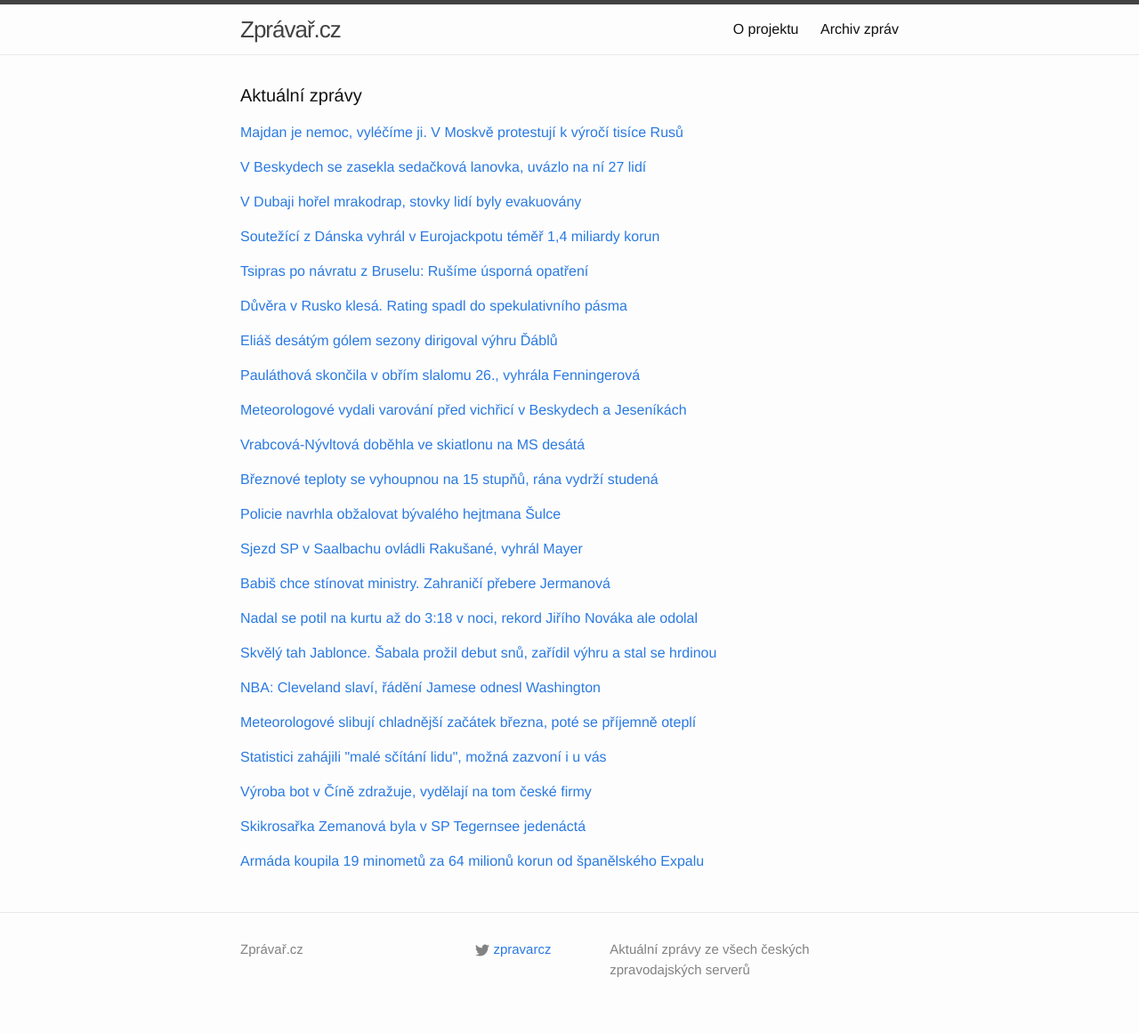
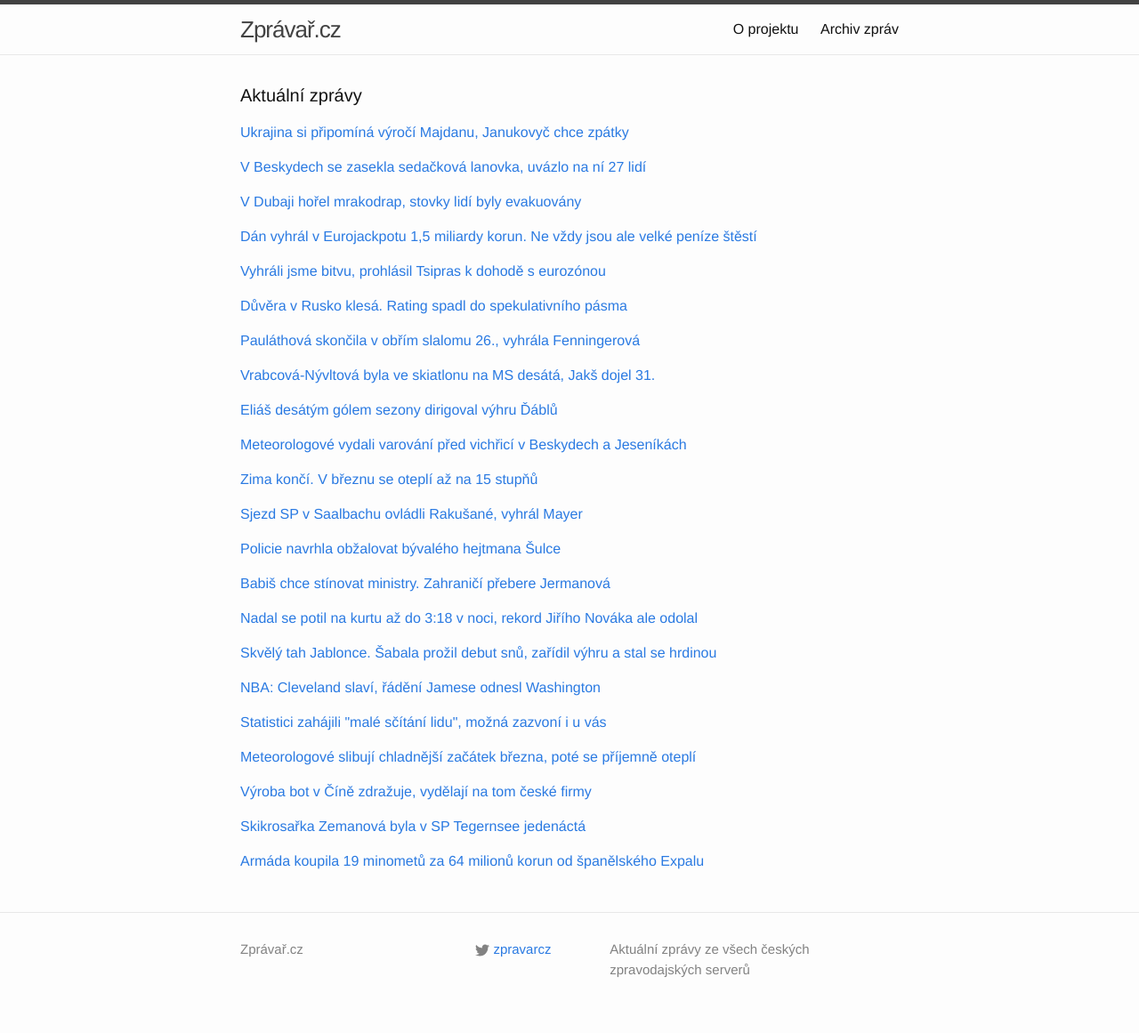
Before and after one commit to adliska/zpravar, a Jekyll site: the page built from index.html, in a window 1280 px wide. Shown: the whole page at 89% size. Built offline with Jekyll 4.4.1, drawn with Linux system fonts in a browser that asks for light colours.

Commit message:
zpravar news update

```diff
--- a/index.html
+++ b/index.html
@@ -5,9 +5,10 @@ layout: default
 <div class="home">
     <h1 class="page-heading">Aktuální zprávy</h1>
 
-<p><a href="javascript:;" onclick="toggle_visibility('zpravy0')">Majdan je nemoc, vyléčíme ji. V Moskvě protestují k výročí tisíce Rusů</a></p>
+<p><a href="javascript:;" onclick="toggle_visibility('zpravy0')">Ukrajina si připomíná výročí Majdanu, Janukovyč chce zpátky</a></p>
 <div id="zpravy0" style="display:none">
 <ul>
+<li><a href=http://www.tyden.cz/rubriky/zahranici/rusko-a-okoli/ukrajina-si-pripomina-vyroci-majdanu-janukovyc-chce-zpatky_334110.html>Ukrajina si připomíná výročí Majdanu, Janukovyč chce zpátky - www.tyden.cz</a></li>
 <li><a href=http://zpravy.idnes.cz/vyroci-majdanu-si-pripominaji-tisice-lidi-v-moskve-protestem-svolal-ho-antimajdan-g2d-/zahranicni.aspx?c=A150221_121228_zahranicni_im>Majdan je nemoc, vyléčíme ji. V Moskvě protestují k výročí tisíce Rusů - zpravy.idnes.cz</a></li>
 <li><a href=http://zahranicni.ihned.cz/rusko/c1-63572370-ruske-vlajky-i-napisy-chcipni-ameriko-moskvou-sel-dav-odpurcu-majdanu>Ruské vlajky i nápisy Chcípni, Ameriko. Moskvou šel dav odpůrců Majdanu - zahranicni.ihned.cz</a></li>
 <li><a href=http://zahranicni.ihned.cz/rusko/c1-63570620-kerry-nebudeme-hrat-podle-ruskych-pravidel-chystame-dalsi-sankce>Kerry: Nebudeme hrát podle ruských pravidel, chystáme další sankce - zahranicni.ihned.cz</a></li>
@@ -61,9 +62,10 @@ layout: default
 <li><a href=http://www.rozhlas.cz/_zprava/v-dubaji-horela-jedna-z-nejvyssich-obytnych-budov-sveta-hasici-pozar-uhasili--1458232>V Dubaji hoří mrakodrap Torch, jedna z nejvyšších obytných budov světa - www.rozhlas.cz</a></li>
 <li><a href=http://www.rozhlas.cz/_zprava/v-dubaji-hori-mrakodrap-torch-jedna-z-nejvyssich-obytnych-budov-sveta--1458232>V Dubaji hoří mrakodrap Torch, jedna z nejvyšších obytných budov světa - www.rozhlas.cz</a></li>
 </ul>
-</div><p><a href="javascript:;" onclick="toggle_visibility('zpravy3')">Soutežící z Dánska vyhrál v Eurojackpotu téměř 1,4 miliardy korun</a></p>
+</div><p><a href="javascript:;" onclick="toggle_visibility('zpravy3')">Dán vyhrál v Eurojackpotu 1,5 miliardy korun. Ne vždy jsou ale velké peníze štěstí</a></p>
 <div id="zpravy3" style="display:none">
 <ul>
+<li><a href=http://www.rozhlas.cz/_zprava/dan-vyhral-v-eurojackpotu-15-miliardy-korun-ne-vzdy-jsou-ale-velke-penize-stesti--1458319>Dán vyhrál v Eurojackpotu 1,5 miliardy korun. Ne vždy jsou ale velké peníze štěstí - www.rozhlas.cz</a></li>
 <li><a href=http://www.ceskatelevize.cz/ct24/ekonomika/302421-soutezici-z-danska-vyhral-v-eurojackpotu-temer-1-4-miliardy-korun/>Soutežící z Dánska vyhrál v Eurojackpotu téměř 1,4 miliardy korun - www.ceskatelevize.cz</a></li>
 <li><a href=http://zpravy.e15.cz/byznys/obchod-a-sluzby/eurojackpot-padl-soutezici-z-danska-vyhral-1-4-miliardy-korun-1165217>Eurojackpot padl, soutěžící z Dánska vyhrál 1,4 miliardy korun - zpravy.e15.cz</a></li>
 <li><a href=http://ekonomika.idnes.cz/rekordni-vyhra-v-eurojackpotu-dey-/eko-zahranicni.aspx?c=A150221_094851_eko-zahranicni_cen>Rekordní výhra v Eurojackoptu padla v Dánsku, činí 1,4 miliardy - ekonomika.idnes.cz</a></li>
@@ -73,9 +75,10 @@ layout: default
 <li><a href=http://www.financninoviny.cz/zpravodajstvi/zpravy/v-dansku-padla-jedna-z-nejvetsich-vyher-eurojackpotu/1184054>V Dánsku padla jedna z největších výher Eurojackpotu - www.financninoviny.cz</a></li>
 <li><a href=http://www.ceskatelevize.cz/ct24/ekonomika/302421-soutezici-z-danska-vyhral-v-eurojackpotu-temer-50-milionu-eur/>Soutežící z Dánska vyhrál v Eurojackpotu téměř 50 milionů eur - www.ceskatelevize.cz</a></li>
 </ul>
-</div><p><a href="javascript:;" onclick="toggle_visibility('zpravy4')">Tsipras po návratu z Bruselu: Rušíme úsporná opatření</a></p>
+</div><p><a href="javascript:;" onclick="toggle_visibility('zpravy4')">Vyhráli jsme bitvu, prohlásil Tsipras k dohodě s eurozónou</a></p>
 <div id="zpravy4" style="display:none">
 <ul>
+<li><a href=http://zpravy.e15.cz/zahranicni/politika/vyhrali-jsme-bitvu-prohlasil-tsipras-k-dohode-s-eurozonou-1165245>Vyhráli jsme bitvu, prohlásil Tsipras k dohodě s eurozónou - zpravy.e15.cz</a></li>
 <li><a href=http://echo24.cz/a/ibLWR>Tsipras po návratu z Bruselu: Rušíme úsporná opatření - echo24.cz</a></li>
 <li><a href=http://www.novinky.cz/ekonomika/362272-recka-vlada-udajne-zabranila-tomu-aby-ji-eurozona-zardousila.html>Řecká vláda údajně zabránila tomu, aby ji eurozóna „zardousila” - www.novinky.cz</a></li>
 <li><a href=http://www.ceskatelevize.cz/ct24/svet/302440-recky-premier-vyhrali-jsme-dilci-bitvu-boj-pokracuje/>Řecký premiér: Vyhráli jsme dílčí bitvu, boj pokračuje - www.ceskatelevize.cz</a></li>
@@ -95,8 +98,28 @@ layout: default
 <li><a href=http://byznys.ihned.cz/c1-63569960-rusko-se-propadlo-do-spekulativniho-pasma-moody-s-mu-snizila-rating-na-ba1>Rusko se propadlo do spekulativního pásma. Moody's mu snížila rating na Ba1 - byznys.ihned.cz</a></li>
 <li><a href=http://www.financninoviny.cz/zpravodajstvi/zpravy/moody-s-snizila-rating-ruska-do-spekulativniho-pasma/1184001>Moody's snížila rating Ruska do spekulativního pásma - www.financninoviny.cz</a></li>
 </ul>
-</div><p><a href="javascript:;" onclick="toggle_visibility('zpravy6')">Eliáš desátým gólem sezony dirigoval výhru Ďáblů</a></p>
+</div><p><a href="javascript:;" onclick="toggle_visibility('zpravy6')">Pauláthová skončila v obřím slalomu 26., vyhrála Fenningerová</a></p>
 <div id="zpravy6" style="display:none">
+<ul>
+<li><a href=http://www.sportovninoviny.cz/zpravy/paulathova-skoncila-v-obrim-slalomu-26-vyhrala-fenningerova/1184078>Pauláthová skončila v obřím slalomu 26., vyhrála Fenningerová - www.sportovninoviny.cz</a></li>
+<li><a href=http://www.rozhlas.cz/_zprava/paulathova-zajelav-v-mariboru-svuj-nejlepsi-vysledek-v-sp-dojela-26--1458281>Pauláthová zajelav v Mariboru svůj nejlepší výsledek v SP. Dojela 26. - www.rozhlas.cz</a></li>
+<li><a href=http://www.rozhlas.cz/_zprava/paulathova-utoci-v-mariboru-na-nejlepsi-vysledek-kariery-po-prvnim-kole-je-21--1458281>Pauláthová útočí v Mariboru na nejlepší výsledek kariéry. Po prvním kole je 21. - www.rozhlas.cz</a></li>
+<li><a href=http://www.denik.cz/zimni_sporty/paulathova-utoci-v-obrim-slalomu-na-body-po-prvni-jizde-je-jednadvacata-20150221.html>Pauláthová útočí v obřím slalomu na body, po první jízdě je jednadvacátá - www.denik.cz</a></li>
+<li><a href=http://sport.idnes.cz/lyrovani-sp-obri-slalom-paulathova-duh-/lyzovani.aspx?c=A150221_113311_lyzovani_rou>Pauláthová pojede v Mariboru druhé kolo obřího slalomu, vede Fenningerová - sport.idnes.cz</a></li>
+<li><a href=http://www.sportovninoviny.cz/zpravy/paulathova-je-po-1-kole-obriho-slalomu-v-mariboru-na-21-miste/1184078>Pauláthová je po 1. kole obřího slalomu v Mariboru na 21. místě - www.sportovninoviny.cz</a></li>
+</ul>
+</div><p><a href="javascript:;" onclick="toggle_visibility('zpravy7')">Vrabcová-Nývltová byla ve skiatlonu na MS desátá, Jakš dojel 31.</a></p>
+<div id="zpravy7" style="display:none">
+<ul>
+<li><a href=http://www.sportovninoviny.cz/zpravy/vrabcova-nyvltova-byla-ve-skiatlonu-na-ms-desata-jaks-dojel-31-/1184105>Vrabcová-Nývltová byla ve skiatlonu na MS desátá, Jakš dojel 31. - www.sportovninoviny.cz</a></li>
+<li><a href=http://sport.aktualne.cz/vrabcova-nyvltova-dobehla-ve-skiatlonu-na-ms-desata/r~81c59154b9c911e4a10c0025900fea04/>Vrabcová-Nývltová doběhla ve skiatlonu na MS desátá - sport.aktualne.cz</a></li>
+<li><a href=http://sport.idnes.cz/beh-na-lyzich-ms-falun-skiatlon-zen-dtu-/lyzovani.aspx?c=A150221_135205_lyzovani_rou>Vrabcová-Nývltová skončila na MS desátá ve skiatlonu, vyhrála Johaugová - sport.idnes.cz</a></li>
+<li><a href=http://www.rozhlas.cz/_zprava/skiatlon-na-ms-vyhrala-norka-johaugova-vrabcovanyvltova-dobehla-10--1458299>Skiatlon na MS vyhrála Norka Johaugová, Vrabcová-Nývltová doběhla 10. - www.rozhlas.cz</a></li>
+<li><a href=http://www.denik.cz/zimni_sporty/perfektni-vstup-do-ms-vrabcova-ve-skiatlonu-uzavrela-elitni-desitku-20150221.html>Perfektní vstup do MS. Vrabcová ve skiatlonu uzavřela elitní desítku - www.denik.cz</a></li>
+<li><a href=http://www.sportovninoviny.cz/zpravy/vrabcova-nyvltova-dobehla-ve-skiatlonu-na-ms-desata/1184105>Vrabcová-Nývltová doběhla ve skiatlonu na MS desátá - www.sportovninoviny.cz</a></li>
+</ul>
+</div><p><a href="javascript:;" onclick="toggle_visibility('zpravy8')">Eliáš desátým gólem sezony dirigoval výhru Ďáblů</a></p>
+<div id="zpravy8" style="display:none">
 <ul>
 <li><a href=http://sport.aktualne.cz/elias-desatym-golem-sezony-dirigoval-vyhru-dablu/r~ee2c7902b99711e4ba57002590604f2e/>Eliáš desátým gólem sezony dirigoval výhru Ďáblů - sport.aktualne.cz</a></li>
 <li><a href=http://www.tyden.cz/rubriky/sport/hokej/nhl/dablove-vyhrali-podruhe-za-sebou-skoroval-i-elias_334080.html>Ďáblové vyhráli podruhé za sebou, skóroval i Eliáš - www.tyden.cz</a></li>
@@ -105,18 +128,8 @@ layout: default
 <li><a href=http://hokej.idnes.cz/tlusty-asistoval-u-vyhry-caroliny-dup-/nhl.aspx?c=A150221_070708_nhl_Mkr>Tlustý asistoval u výhry Caroliny, Neuvirth pochytal 40 střel Rangers - hokej.idnes.cz</a></li>
 <li><a href=http://www.sportovninoviny.cz/zpravy/elias-svym-desatym-golem-prispel-k-vyhre-new-jersey/1184019>Eliáš svým desátým gólem přispěl k výhře New Jersey - www.sportovninoviny.cz</a></li>
 </ul>
-</div><p><a href="javascript:;" onclick="toggle_visibility('zpravy7')">Pauláthová skončila v obřím slalomu 26., vyhrála Fenningerová</a></p>
-<div id="zpravy7" style="display:none">
-<ul>
-<li><a href=http://www.sportovninoviny.cz/zpravy/paulathova-skoncila-v-obrim-slalomu-26-vyhrala-fenningerova/1184078>Pauláthová skončila v obřím slalomu 26., vyhrála Fenningerová - www.sportovninoviny.cz</a></li>
-<li><a href=http://www.rozhlas.cz/_zprava/paulathova-zajelav-v-mariboru-svuj-nejlepsi-vysledek-v-sp-dojela-26--1458281>Pauláthová zajelav v Mariboru svůj nejlepší výsledek v SP. Dojela 26. - www.rozhlas.cz</a></li>
-<li><a href=http://www.rozhlas.cz/_zprava/paulathova-utoci-v-mariboru-na-nejlepsi-vysledek-kariery-po-prvnim-kole-je-21--1458281>Pauláthová útočí v Mariboru na nejlepší výsledek kariéry. Po prvním kole je 21. - www.rozhlas.cz</a></li>
-<li><a href=http://www.denik.cz/zimni_sporty/paulathova-utoci-v-obrim-slalomu-na-body-po-prvni-jizde-je-jednadvacata-20150221.html>Pauláthová útočí v obřím slalomu na body, po první jízdě je jednadvacátá - www.denik.cz</a></li>
-<li><a href=http://sport.idnes.cz/lyrovani-sp-obri-slalom-paulathova-duh-/lyzovani.aspx?c=A150221_113311_lyzovani_rou>Pauláthová pojede v Mariboru druhé kolo obřího slalomu, vede Fenningerová - sport.idnes.cz</a></li>
-<li><a href=http://www.sportovninoviny.cz/zpravy/paulathova-je-po-1-kole-obriho-slalomu-v-mariboru-na-21-miste/1184078>Pauláthová je po 1. kole obřího slalomu v Mariboru na 21. místě - www.sportovninoviny.cz</a></li>
-</ul>
-</div><p><a href="javascript:;" onclick="toggle_visibility('zpravy8')">Meteorologové vydali varování před vichřicí v Beskydech a Jeseníkách </a></p>
-<div id="zpravy8" style="display:none">
+</div><p><a href="javascript:;" onclick="toggle_visibility('zpravy9')">Meteorologové vydali varování před vichřicí v Beskydech a Jeseníkách </a></p>
+<div id="zpravy9" style="display:none">
 <ul>
 <li><a href=http://www.lidovky.cz/meteorologove-vydali-varovani-pred-vichrici-v-beskydech-a-jesenikach-12o-/zpravy-domov.aspx?c=A150221_090608_ln_domov_mct>Meteorologové vydali varování před vichřicí v Beskydech a Jeseníkách  - www.lidovky.cz</a></li>
 <li><a href=http://www.denik.cz/z_domova/silny-vitr-zasahl-severovychod-ceska-na-horach-dosahuje-rychlosti-az-110-km-h-20.html>Silný vítr zasáhl severovýchod Česka, na horách dosahuje rychlosti až 110 km/h - www.denik.cz</a></li>
@@ -124,38 +137,30 @@ layout: default
 <li><a href=http://www.ceskenoviny.cz/zpravy/zpravy/silny-vitr-dnes-zasahl-severovychod-ceska/1184033>Silný vítr dnes zasáhl severovýchod Česka - www.ceskenoviny.cz</a></li>
 <li><a href=http://zpravy.aktualne.cz/pocasi/cesko-zasahl-silny-vitr-meteorologove-doporucuji-nevychazet/r~265f2f28b99c11e498be002590604f2e/>Česko zasáhl silný vítr. Meteorologové doporučují nevycházet - zpravy.aktualne.cz</a></li>
 </ul>
-</div><p><a href="javascript:;" onclick="toggle_visibility('zpravy9')">Vrabcová-Nývltová doběhla ve skiatlonu na MS desátá</a></p>
-<div id="zpravy9" style="display:none">
-<ul>
-<li><a href=http://sport.aktualne.cz/vrabcova-nyvltova-dobehla-ve-skiatlonu-na-ms-desata/r~81c59154b9c911e4a10c0025900fea04/>Vrabcová-Nývltová doběhla ve skiatlonu na MS desátá - sport.aktualne.cz</a></li>
-<li><a href=http://sport.idnes.cz/beh-na-lyzich-ms-falun-skiatlon-zen-dtu-/lyzovani.aspx?c=A150221_135205_lyzovani_rou>Vrabcová-Nývltová skončila na MS desátá ve skiatlonu, vyhrála Johaugová - sport.idnes.cz</a></li>
-<li><a href=http://www.rozhlas.cz/_zprava/skiatlon-na-ms-vyhrala-norka-johaugova-vrabcovanyvltova-dobehla-10--1458299>Skiatlon na MS vyhrála Norka Johaugová, Vrabcová-Nývltová doběhla 10. - www.rozhlas.cz</a></li>
-<li><a href=http://www.denik.cz/zimni_sporty/perfektni-vstup-do-ms-vrabcova-ve-skiatlonu-uzavrela-elitni-desitku-20150221.html>Perfektní vstup do MS. Vrabcová ve skiatlonu uzavřela elitní desítku - www.denik.cz</a></li>
-<li><a href=http://www.sportovninoviny.cz/zpravy/vrabcova-nyvltova-dobehla-ve-skiatlonu-na-ms-desata/1184105>Vrabcová-Nývltová doběhla ve skiatlonu na MS desátá - www.sportovninoviny.cz</a></li>
-</ul>
-</div><p><a href="javascript:;" onclick="toggle_visibility('zpravy10')">Březnové teploty se vyhoupnou na 15 stupňů, rána vydrží studená</a></p>
+</div><p><a href="javascript:;" onclick="toggle_visibility('zpravy10')">Zima končí. V březnu se oteplí až na 15 stupňů </a></p>
 <div id="zpravy10" style="display:none">
 <ul>
+<li><a href=http://www.lidovky.cz/zima-konci-v-breznu-se-otepli-az-na-15-stupnu-fk8-/zpravy-domov.aspx?c=A150221_153557_ln_domov_ele>Zima končí. V březnu se oteplí až na 15 stupňů  - www.lidovky.cz</a></li>
 <li><a href=http://www.ceskatelevize.cz/ct24/domaci/302443-breznove-teploty-se-vyhoupnou-na-15-stupnu-rana-vydrzi-studena/>Březnové teploty se vyhoupnou na 15 stupňů, rána vydrží studená - www.ceskatelevize.cz</a></li>
 <li><a href=http://zpravy.aktualne.cz/domaci/mirna-zima-vydrzi-teploty-prekroci-pristi-mesic-i-10-stupnu/r~8c4ab2a4b9d211e4833a0025900fea04/>Mírná zima vydrží, teploty překročí příští měsíc i 10 stupňů - zpravy.aktualne.cz</a></li>
 <li><a href=http://www.denik.cz/z_domova/mirna-zima-vydrzi-rana-budou-chladna-a-pres-den-i-10-stupnu-20150221.html>Mírná zima vydrží, rána budou studená a přes den i 10 stupňů - www.denik.cz</a></li>
 <li><a href=http://www.ceskenoviny.cz/zpravy/zpravy/mirna-zima-vydrzi-teploty-budou-pristi-mesic-i-pres-10-stupnu/1184123>Mírná zima vydrží, teploty budou příští měsíc i přes 10 stupňů - www.ceskenoviny.cz</a></li>
 </ul>
-</div><p><a href="javascript:;" onclick="toggle_visibility('zpravy11')">Policie navrhla obžalovat bývalého hejtmana Šulce</a></p>
+</div><p><a href="javascript:;" onclick="toggle_visibility('zpravy11')">Sjezd SP v Saalbachu ovládli Rakušané, vyhrál Mayer</a></p>
 <div id="zpravy11" style="display:none">
+<ul>
+<li><a href=http://sport.aktualne.cz/sjezd-sp-v-saalbachu-ovladli-rakusane-vyhral-mayer/r~6f9d1684b9c711e4ab15002590604f2e/>Sjezd SP v Saalbachu ovládli Rakušané, vyhrál Mayer - sport.aktualne.cz</a></li>
+<li><a href=http://www.denik.cz/zimni_sporty/sjezd-sp-v-saalbachu-patril-rakusanum-triumf-slavil-mayer-20150221.html>Nezdar na MS zapomenut. Sjezd SP patřil Rakušanům, slavil Mayer - www.denik.cz</a></li>
+<li><a href=http://www.sportovninoviny.cz/zpravy/rakousti-lyzari-ovladli-sjezd-sp-v-saalbachu-vyhral-mayer/1184099>Rakouští lyžaři ovládli sjezd SP v Saalbachu, vyhrál Mayer - www.sportovninoviny.cz</a></li>
+<li><a href=http://sport.idnes.cz/lyzovani-sjezd-saalbach-0wk-/lyzovani.aspx?c=A150221_125930_lyzovani_rou>Sjezd v Saalbachu byl v rakouské režii. Vyhrál Mayer před Franzem - sport.idnes.cz</a></li>
+</ul>
+</div><p><a href="javascript:;" onclick="toggle_visibility('zpravy12')">Policie navrhla obžalovat bývalého hejtmana Šulce</a></p>
+<div id="zpravy12" style="display:none">
 <ul>
 <li><a href=http://www.ceskatelevize.cz/ct24/regiony/302425-policie-navrhla-obzalovat-byvaleho-hejtmana-sulce/>Policie navrhla obžalovat bývalého hejtmana Šulce - www.ceskatelevize.cz</a></li>
 <li><a href=http://www.denik.cz/z_domova/policie-navrhla-kvuli-odstupnemu-obzalovat-exhejtmana-sulce-20150221.html>Policie navrhla kvůli odstupnému obžalovat exhejtmana Šulce - www.denik.cz</a></li>
 <li><a href=http://zpravy.aktualne.cz/regiony/ustecky/policie-chce-pripad-exhejtmana-sulce-poslat-k-soudu/r~2f8b1146b99411e4a10c0025900fea04/>Policie chce případ exhejtmana Šulce poslat k soudu - zpravy.aktualne.cz</a></li>
 <li><a href=http://usti.idnes.cz/policie-poda-obzalobu-na-exhejmana-sulce-fd6-/usti-zpravy.aspx?c=A150221_2141562_usti-zpravy_cen>Policie navrhla obžalovat bývalého hejtmana Šulce - usti.idnes.cz</a></li>
-</ul>
-</div><p><a href="javascript:;" onclick="toggle_visibility('zpravy12')">Sjezd SP v Saalbachu ovládli Rakušané, vyhrál Mayer</a></p>
-<div id="zpravy12" style="display:none">
-<ul>
-<li><a href=http://sport.aktualne.cz/sjezd-sp-v-saalbachu-ovladli-rakusane-vyhral-mayer/r~6f9d1684b9c711e4ab15002590604f2e/>Sjezd SP v Saalbachu ovládli Rakušané, vyhrál Mayer - sport.aktualne.cz</a></li>
-<li><a href=http://www.denik.cz/zimni_sporty/sjezd-sp-v-saalbachu-patril-rakusanum-triumf-slavil-mayer-20150221.html>Nezdar na MS zapomenut. Sjezd SP patřil Rakušanům, slavil Mayer - www.denik.cz</a></li>
-<li><a href=http://www.sportovninoviny.cz/zpravy/rakousti-lyzari-ovladli-sjezd-sp-v-saalbachu-vyhral-mayer/1184099>Rakouští lyžaři ovládli sjezd SP v Saalbachu, vyhrál Mayer - www.sportovninoviny.cz</a></li>
-<li><a href=http://sport.idnes.cz/lyzovani-sjezd-saalbach-0wk-/lyzovani.aspx?c=A150221_125930_lyzovani_rou>Sjezd v Saalbachu byl v rakouské režii. Vyhrál Mayer před Franzem - sport.idnes.cz</a></li>
 </ul>
 </div><p><a href="javascript:;" onclick="toggle_visibility('zpravy13')">Babiš chce stínovat ministry. Zahraničí přebere Jermanová</a></p>
 <div id="zpravy13" style="display:none">
@@ -189,19 +194,19 @@ layout: default
 <li><a href=http://www.denik.cz/ostatni_sport/to-byl-vyprask-cleveland-diky-28-bodum-jamese-smetl-washington-20150221.html>To byl výprask. Cleveland díky 28 bodům Jamese smetl Washington - www.denik.cz</a></li>
 <li><a href=http://www.sportovninoviny.cz/zpravy/cleveland-v-nba-diky-28-bodum-jamese-deklasoval-washington/1184055>Cleveland v NBA díky 28 bodům Jamese deklasoval Washington - www.sportovninoviny.cz</a></li>
 </ul>
-</div><p><a href="javascript:;" onclick="toggle_visibility('zpravy17')">Meteorologové slibují chladnější začátek března, poté se příjemně oteplí</a></p>
+</div><p><a href="javascript:;" onclick="toggle_visibility('zpravy17')">Statistici zahájili "malé sčítání lidu", možná zazvoní i u vás</a></p>
 <div id="zpravy17" style="display:none">
+<ul>
+<li><a href=http://www.ceskatelevize.cz/ct24/domaci/302433-statistici-zahajili-male-scitani-lidu-mozna-zazvoni-i-u-vas/>Statistici zahájili "malé sčítání lidu", možná zazvoní i u vás - www.ceskatelevize.cz</a></li>
+<li><a href=http://www.financninoviny.cz/zpravodajstvi/zpravy/csu-zacal-zjistovat-prijmy-a-zivotni-podminky-ceskych-domacnosti/1184069>ČSÚ začal zjišťovat příjmy a životní podmínky českých domácností - www.financninoviny.cz</a></li>
+<li><a href=http://www.rozhlas.cz/_zprava/zamestnanci-csu-navstivi-kvuli-pruzkumu-deset-tisic-domacnosti--1458245>Zaměstnanci ČSÚ navštíví kvůli průzkumu deset tisíc domácností - www.rozhlas.cz</a></li>
+</ul>
+</div><p><a href="javascript:;" onclick="toggle_visibility('zpravy18')">Meteorologové slibují chladnější začátek března, poté se příjemně oteplí</a></p>
+<div id="zpravy18" style="display:none">
 <ul>
 <li><a href=http://zpravy.idnes.cz/vyhled-pocasi-0dm-/domaci.aspx?c=A150221_145626_domaci_cen>Meteorologové slibují chladnější začátek března, poté se příjemně oteplí - zpravy.idnes.cz</a></li>
 <li><a href=http://www.novinky.cz/domaci/362273-teploty-budou-pozvolna-stoupat-ale-bude-prset.html>Teploty budou pozvolna stoupat. Ale bude pršet  - www.novinky.cz</a></li>
 <li><a href=http://www.novinky.cz/domaci/362273-teploty-se-budou-drzet-nad-nulou-ale-bude-prset.html>Teploty se budou držet nad nulou. Ale bude pršet  - www.novinky.cz</a></li>
-</ul>
-</div><p><a href="javascript:;" onclick="toggle_visibility('zpravy18')">Statistici zahájili "malé sčítání lidu", možná zazvoní i u vás</a></p>
-<div id="zpravy18" style="display:none">
-<ul>
-<li><a href=http://www.ceskatelevize.cz/ct24/domaci/302433-statistici-zahajili-male-scitani-lidu-mozna-zazvoni-i-u-vas/>Statistici zahájili "malé sčítání lidu", možná zazvoní i u vás - www.ceskatelevize.cz</a></li>
-<li><a href=http://www.financninoviny.cz/zpravodajstvi/zpravy/csu-zacal-zjistovat-prijmy-a-zivotni-podminky-ceskych-domacnosti/1184069>ČSÚ začal zjišťovat příjmy a životní podmínky českých domácností - www.financninoviny.cz</a></li>
-<li><a href=http://www.rozhlas.cz/_zprava/zamestnanci-csu-navstivi-kvuli-pruzkumu-deset-tisic-domacnosti--1458245>Zaměstnanci ČSÚ navštíví kvůli průzkumu deset tisíc domácností - www.rozhlas.cz</a></li>
 </ul>
 </div><p><a href="javascript:;" onclick="toggle_visibility('zpravy19')">Výroba bot v Číně zdražuje, vydělají na tom české firmy</a></p>
 <div id="zpravy19" style="display:none">
```
